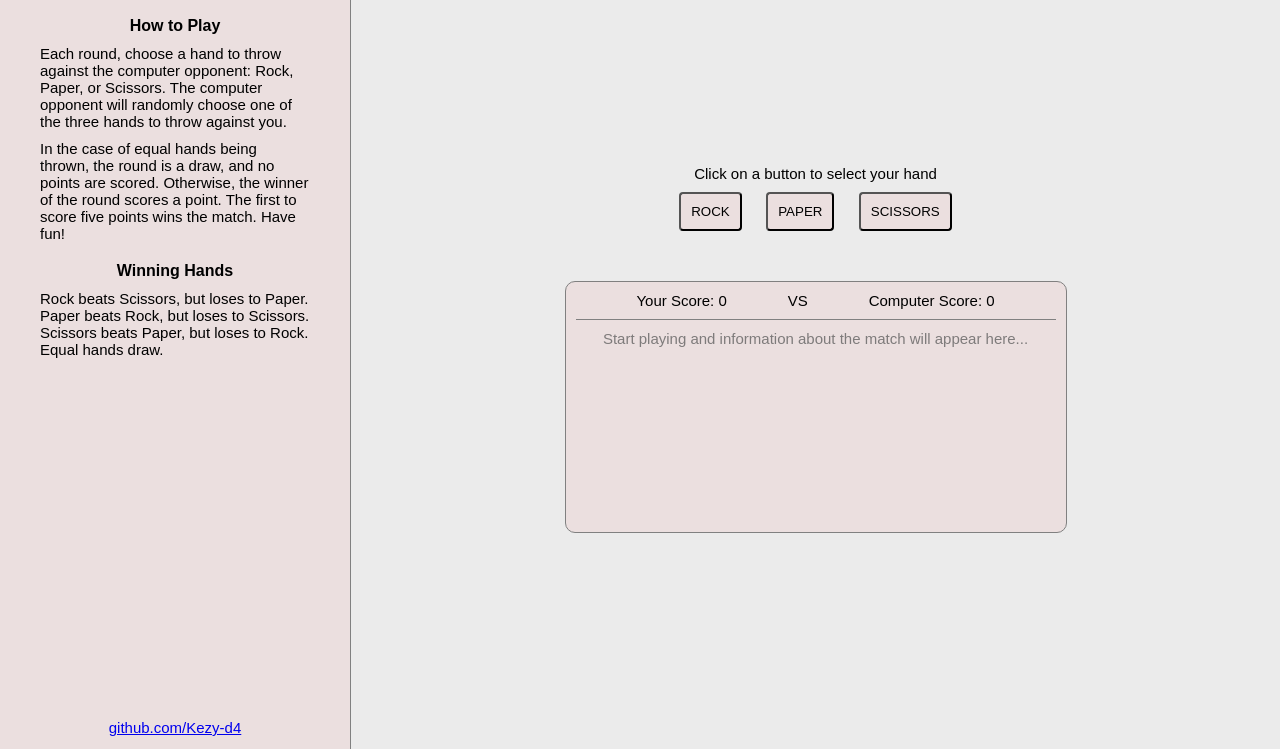
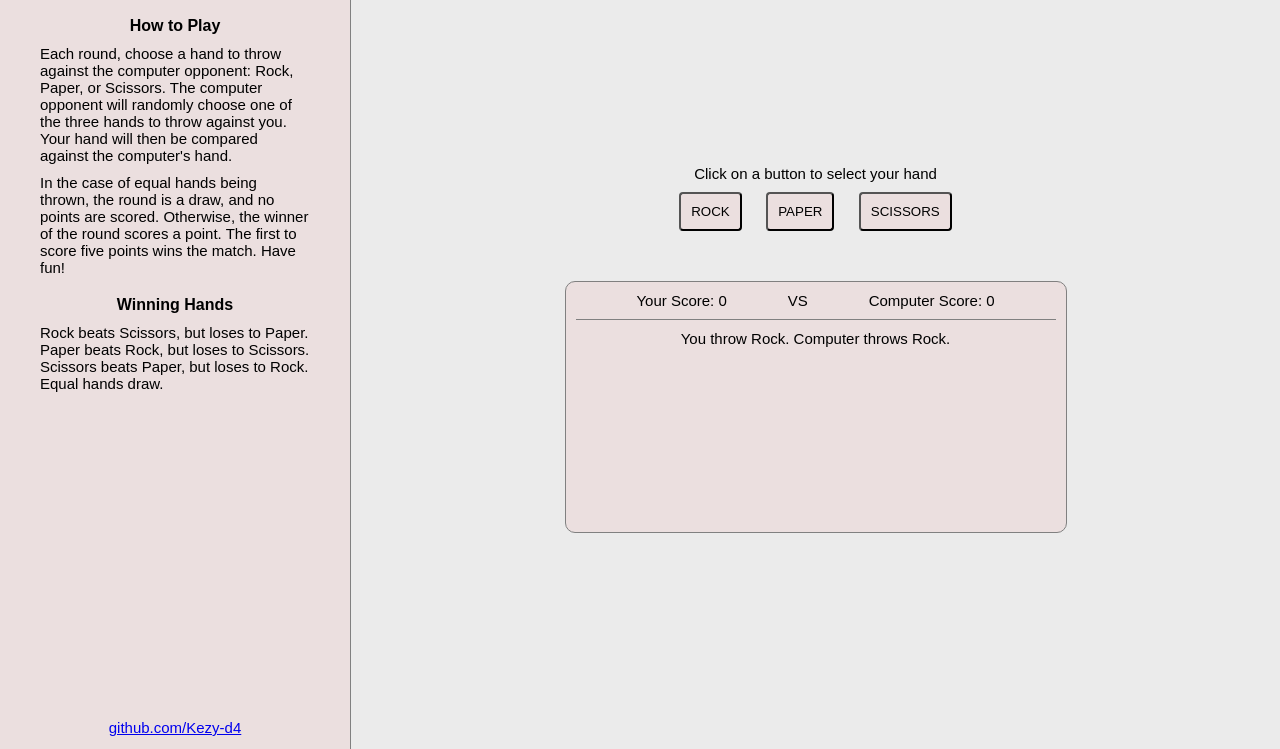
Before and after one commit to Kezy-d4/odin-rock-paper-scissors, a plain HTML site: page index.html in a window 1280 px wide. Both pictures are taken after a click on the button "ROCK". Shown: the part 51-800 px from the top of the page. Drawn offline with Linux system fonts and the light colour scheme.

Commit message:
Add handChoices dom manipulation to game log

```diff
--- a/helper.js
+++ b/helper.js
@@ -1,3 +1,9 @@
 function capitalize(string) {
   return string.at(0).toUpperCase() + string.substring(1).toLowerCase();
 }
+
+function removeAllChildNodes(parent) {
+  while (parent.firstElementChild) {
+    parent.removeChild(parent.firstElementChild);
+  }
+}
--- a/index.html
+++ b/index.html
@@ -16,7 +16,7 @@
         <div class="game-instructions">
           <h1>Rock, Paper, Scissors</h1>
           <h2>How to Play</h2>
-          <p>Each round, choose a hand to throw against the computer opponent: Rock, Paper, or Scissors. The computer opponent will randomly choose one of the three hands to throw against you.</p>
+          <p>Each round, choose a hand to throw against the computer opponent: Rock, Paper, or Scissors. The computer opponent will randomly choose one of the three hands to throw against you. Your hand will then be compared against the computer's hand.</p>
           <p class="points-scored">In the case of equal hands being thrown, the round is a draw, and no points are scored. Otherwise, the winner of the round scores a point. The first to score five points wins the match. Have fun!</p>
           <h2>Winning Hands</h2>
           <p>Rock beats Scissors, but loses to Paper. Paper beats Rock, but loses to Scissors. Scissors beats Paper, but loses to Rock. Equal hands draw.</p>
--- a/main.js
+++ b/main.js
@@ -14,14 +14,18 @@ function getComputerChoice() {
   return computerChoice;
 }
 
+function playRound(humanChoice, computerChoice) {
+  let handChoices = document.createElement('p');
+  handChoices.textContent = `You throw ${humanChoice}. Computer throws ${computerChoice}.`;
+  logMsgs.appendChild(handChoices);
+}
+
 let buttons = document.querySelectorAll('button');
-
-function playRound(humanChoice, computerChoice) {
-  console.log(`You throw ${humanChoice}. Computer throws ${computerChoice}.`);
-}
+let logMsgs = document.querySelector('.log-messages');
 
 buttons.forEach((button) => {
   button.addEventListener('click', () => {
+    removeAllChildNodes(logMsgs);
     playRound(capitalize(button.className), getComputerChoice());
   });
 });
```
